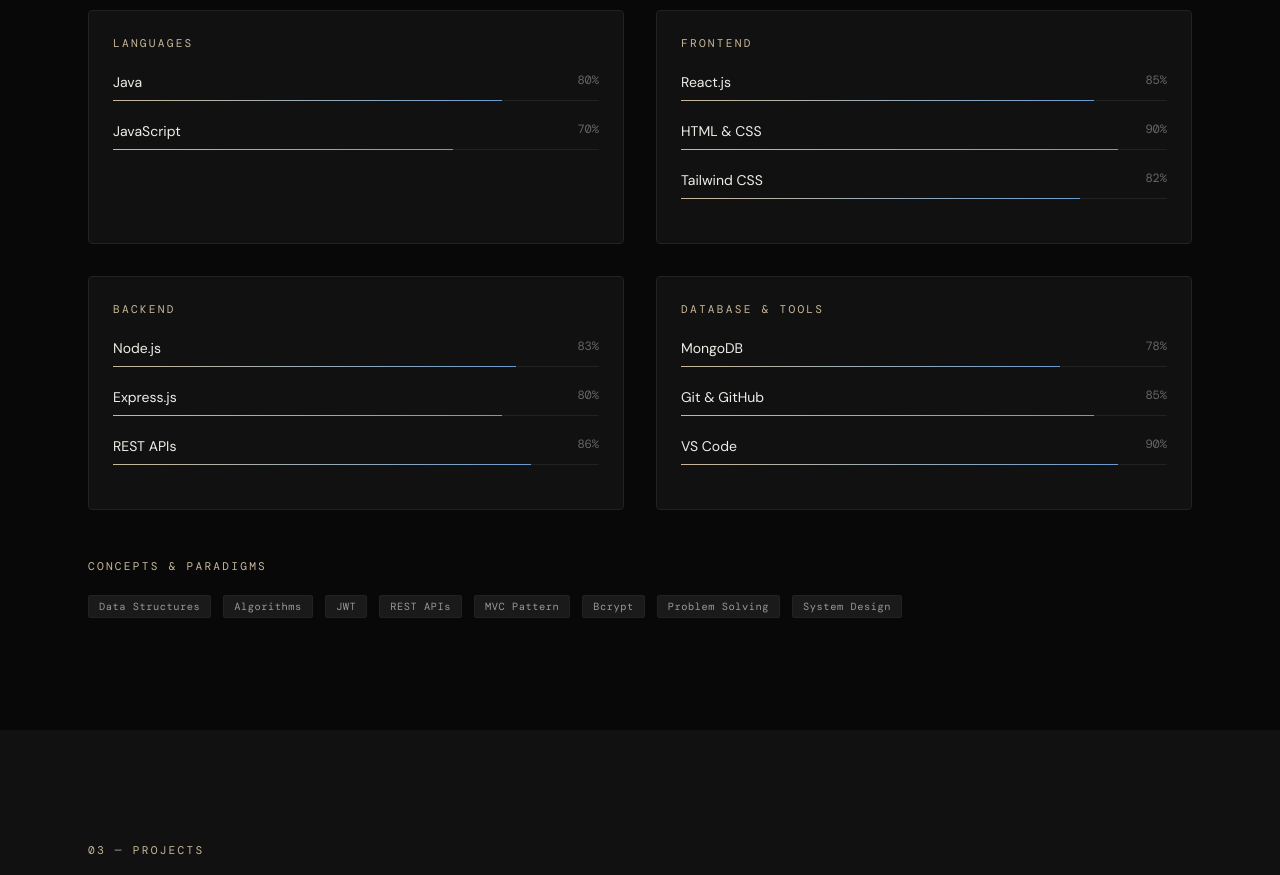
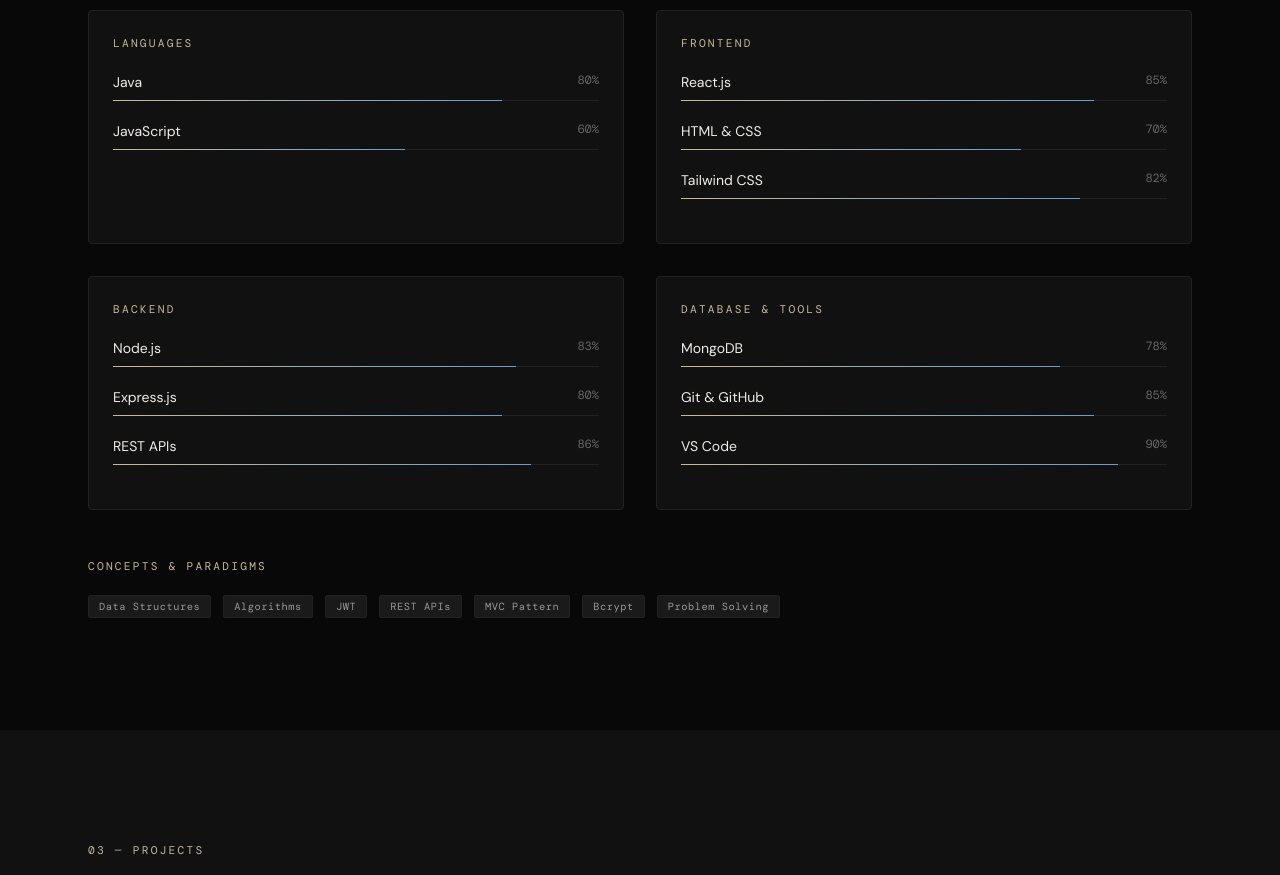
Before and after one commit to solankivipendrasingh06/vipendra-s-portfolio, a React (Vite) app: page / in a window 1280 px wide. Shown: the part 2000-2875 px from the top of the page. Built offline with nearby package versions, Linux system fonts and the light colour scheme; a web font is replaced by a local one.

Commit message:
Modify skill levels in Skills component
Updated skill levels for JavaScript and HTML & CSS.

```diff
--- a/src/components/Skills.jsx
+++ b/src/components/Skills.jsx
@@ -5,14 +5,14 @@ const skillGroups = [
     category: 'Languages',
     skills: [
       { name: 'Java', level: 80 },
-      { name: 'JavaScript', level: 70 },
+      { name: 'JavaScript', level: 60 },
     ],
   },
   {
     category: 'Frontend',
     skills: [
       { name: 'React.js', level: 85 },
-      { name: 'HTML & CSS', level: 90 },
+      { name: 'HTML & CSS', level: 70 },
       { name: 'Tailwind CSS', level: 82 },
     ],
   },
@@ -34,7 +34,7 @@ const skillGroups = [
   },
 ];
 
-const concepts = ['Data Structures', 'Algorithms', 'JWT', 'REST APIs', 'MVC Pattern', 'Bcrypt', 'Problem Solving', 'System Design'];
+const concepts = ['Data Structures', 'Algorithms', 'JWT', 'REST APIs', 'MVC Pattern', 'Bcrypt', 'Problem Solving'];
 
 function SkillBar({ name, level, visible, delay }) {
   return (
```
